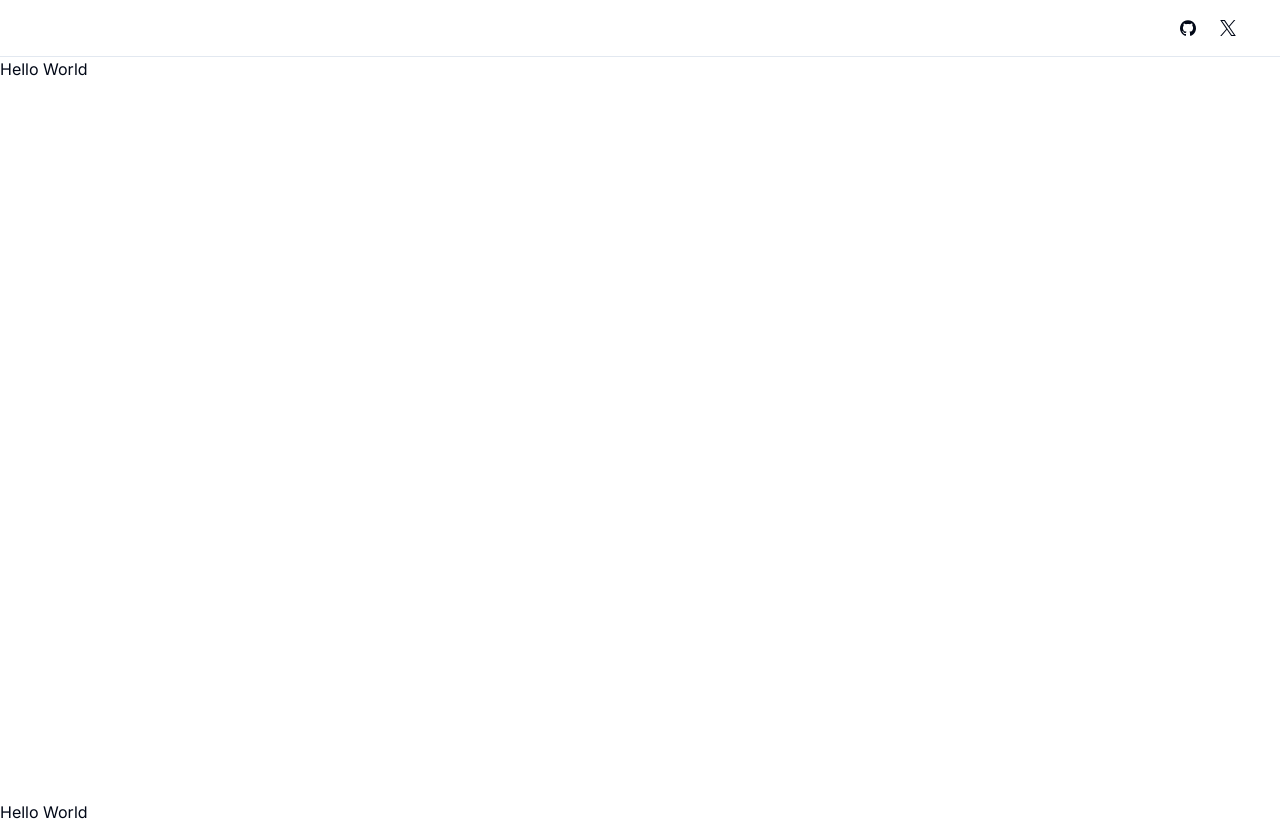
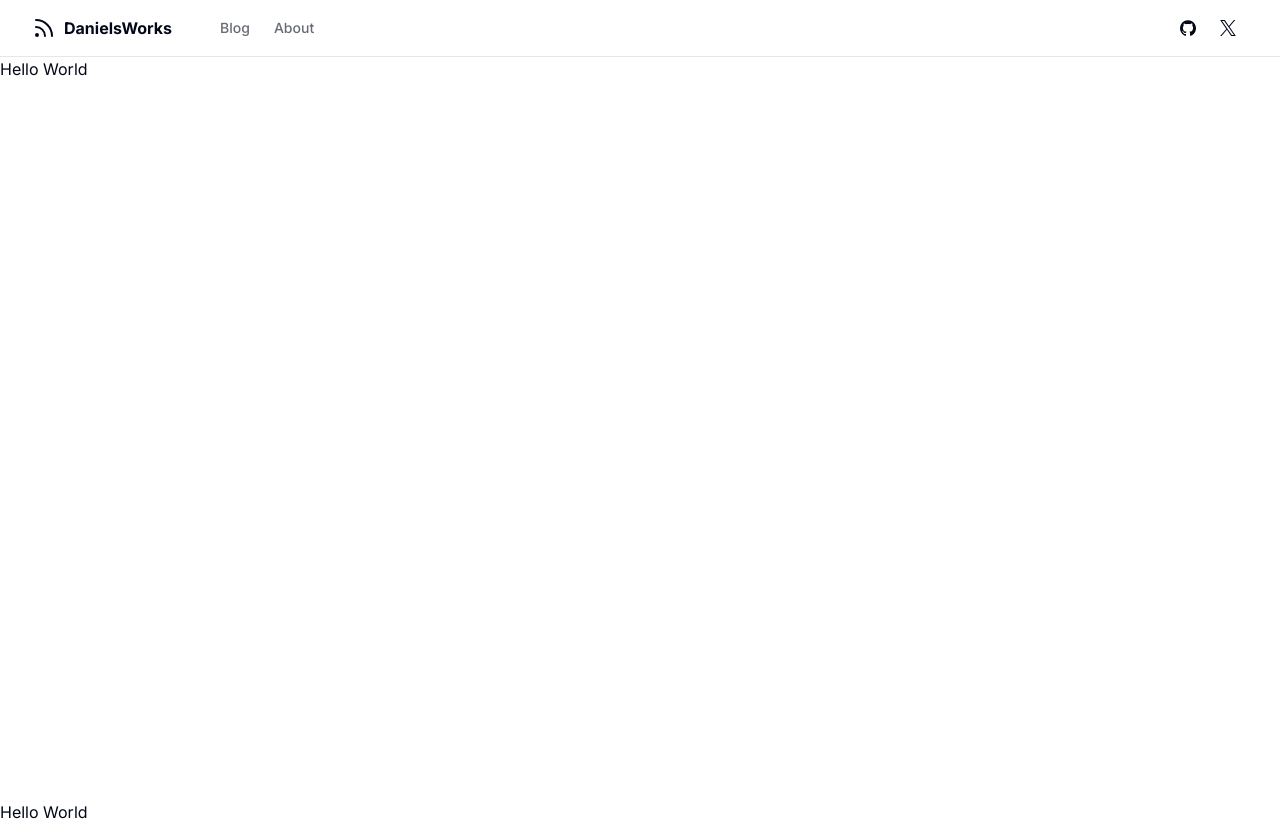
Before and after one commit to dkrygsman/danielsworks, a Next.js app: page / in a window 1280 px wide. Built offline with nearby package versions, Linux system fonts and the light colour scheme.

Commit message:
nav bar started

```diff
--- /dev/null
+++ b/components/main-nav.tsx
@@ -0,0 +1,35 @@
+"use client"
+
+import { siteConfig } from "@/config/site"
+import { Icons } from "./icons"
+import Link from "next/link"
+import { usePathname } from "next/navigation"
+import { cn } from "@/lib/utils";
+
+export function MainNav() {
+        const pathname = usePathname()
+    return <nav className="flex items-center space-x-4 lg:space-x-6">
+        <Link href="/" className="mr-6 flex items-center space-x-2">
+            <Icons.logo className="h-6 w-6" />
+            <span className="font-bold">{siteConfig.name}</span>
+        </Link>
+        <Link
+            href="/blog"
+            className={cn(
+                "text-sm font-medium transition-colors hover:text-primary",
+                pathname === "/blog" ? "text-foreground" : "text-foreground/60"
+            )}
+        >
+            Blog
+        </Link>
+        <Link
+            href="/about"
+            className={cn(
+                "text-sm font-medium transition-colors hover:text-primary",
+                pathname === "/about" ? "text-foreground" : "text-foreground/60"
+            )}
+        >
+            About
+        </Link>
+    </nav>
+}
--- a/components/site-header.tsx
+++ b/components/site-header.tsx
@@ -3,11 +3,13 @@ import { cn } from "@/lib/utils";
 import Link from "next/link";
 import { buttonVariants } from "./ui/button";
 import { Icons } from "./icons";
+import { MainNav } from "./main-nav";
 
 export function SiteHeader() {
   return (
     <header className= "sticky top-0 w-full border-b border-border bg-background/95 backdrop-blur supports-[backdrop-filter]:bg-background/60">
       <div className="container flex h-14 max-w-screen-2xl items-center">
+        <MainNav />
         <div className="flex flex-1 items-center justify-end space-x-2">
             <nav className="flex items-center">
                 <Link href={siteConfig.links.github}
```
